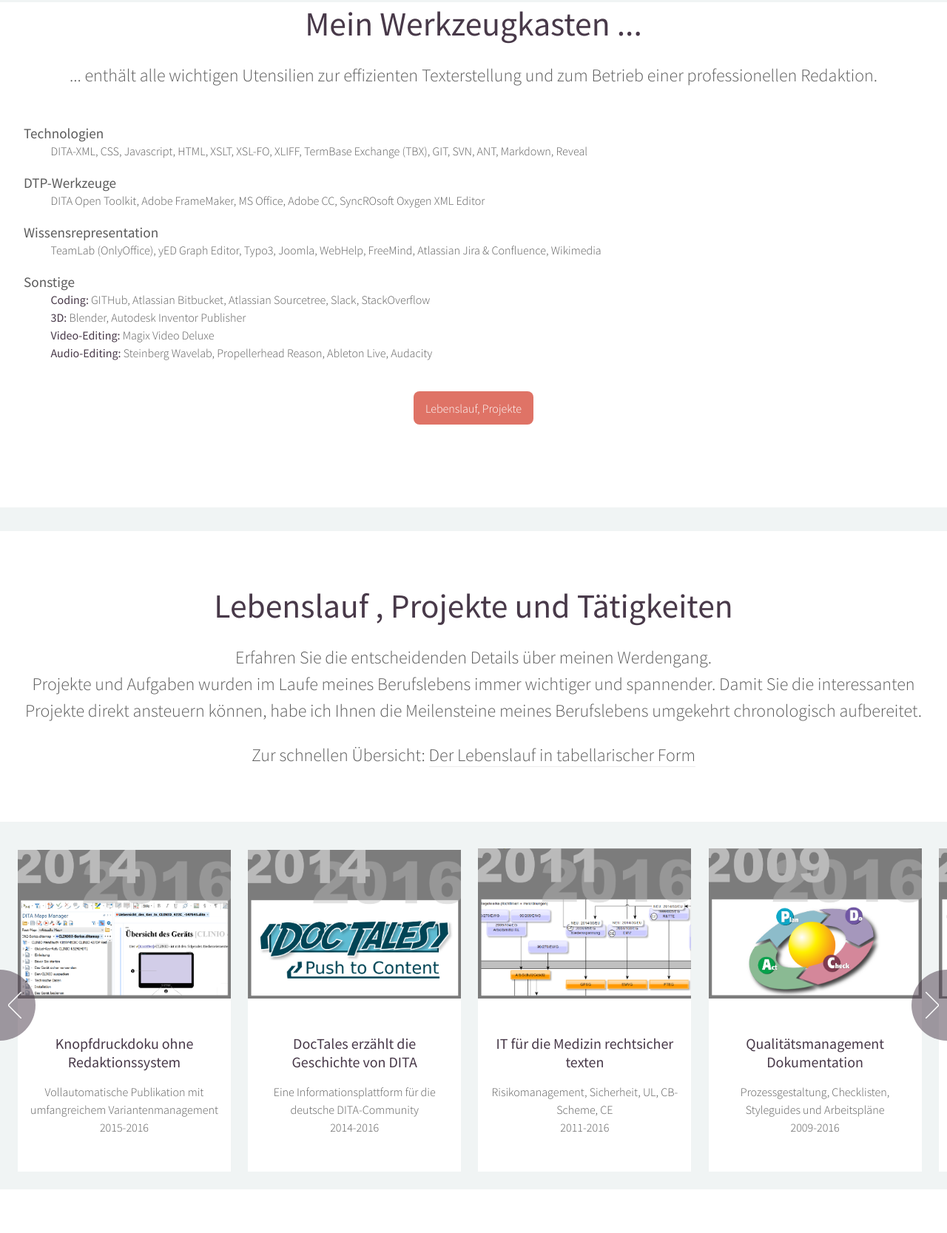
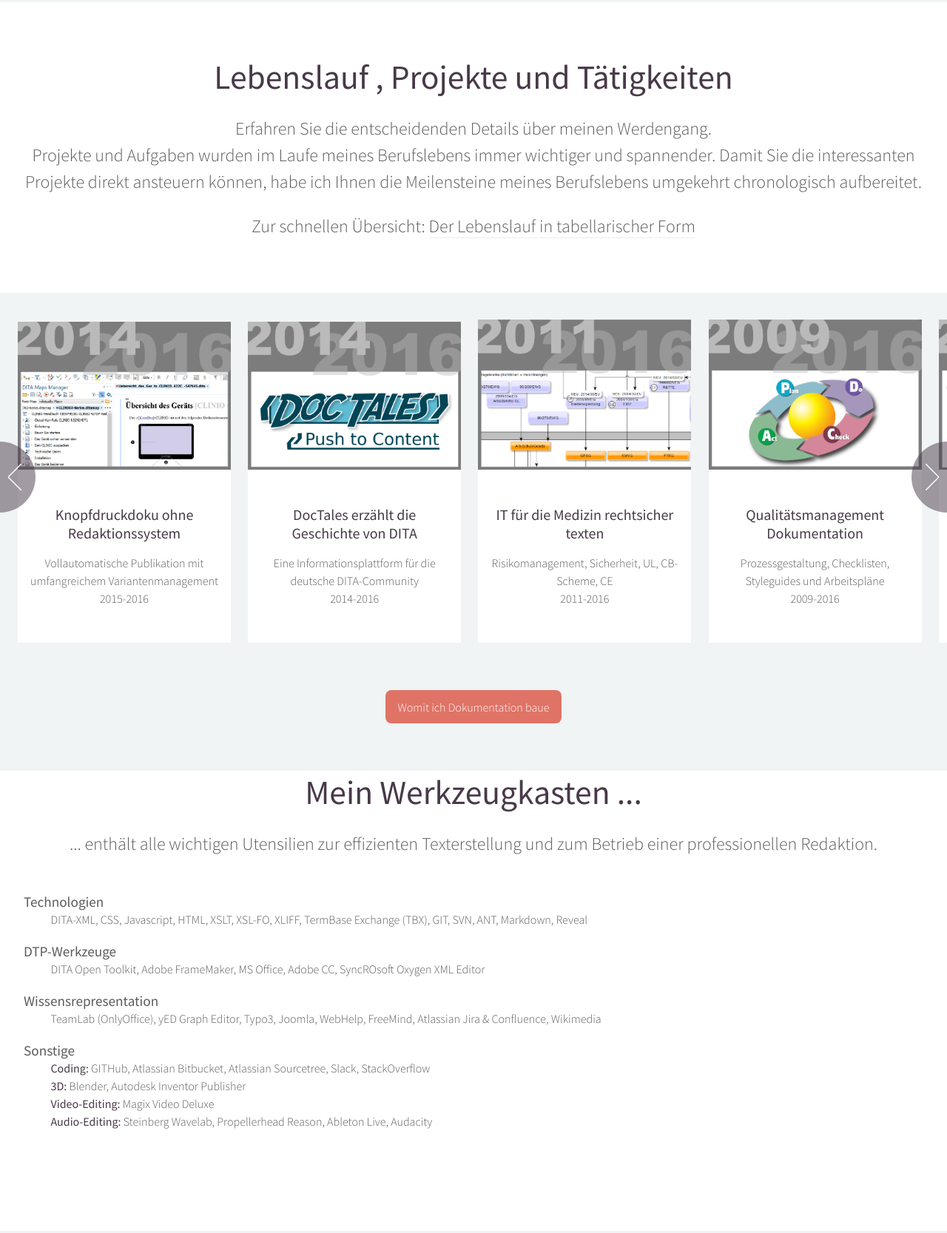
Before and after one commit to RM-Redakteur/webprofile, a plain HTML site: page index.html in a window 1280 px wide. Shown: the part 2054-3721 px from the top of the page at 74% size. Drawn offline with Linux system fonts and the light colour scheme; files whose address does not match are found by name.

Commit message:
Struktur geändert. Projekte vor Werkzeuge

```diff
--- a/index.html
+++ b/index.html
@@ -157,43 +157,6 @@
 							data-animation="fade">Formblatt</a>-->
 					</p>
 					<footer>
-						<a href="#Technologien" class="button scrolly">Womit ich Dokumentation
-							baue</a>
-					</footer>
-				</article>
-			</div>
-			<!--Technologien und Werkzeuge -->
-			<div class="wrapper style2">
-				<article id="Technologien" class="container special">
-					<!--<a href="#" class="image featured"><img src="images/pic06.jpg" alt="" /></a>-->
-					<header>
-						<h2>Mein Werkzeugkasten ...</h2>
-						<p> ... enthält alle wichtigen Utensilien zur effizienten Texterstellung und
-							zum Betrieb einer professionellen Redaktion.</p>
-					</header>
-					<dl title="Werkzeuge">
-						<dt>Technologien</dt>
-						<dd>DITA-XML, CSS, Javascript, HTML, XSLT, XSL-FO, XLIFF, TermBase Exchange
-							(TBX), GIT, SVN, ANT, Markdown, Reveal </dd>
-
-						<dt>DTP-Werkzeuge</dt>
-						<dd>DITA Open Toolkit, Adobe FrameMaker, MS Office, Adobe CC, SyncROsoft
-							Oxygen XML Editor</dd>
-
-						<dt>Wissensrepresentation</dt>
-						<dd>TeamLab (OnlyOffice), yED Graph Editor, Typo3, Joomla, WebHelp,
-							FreeMind, Atlassian Jira &amp; Confluence, Wikimedia</dd>
-
-						<dt>Sonstige</dt>
-						<dd><b>Coding:</b> GITHub, Atlassian Bitbucket, Atlassian Sourcetree, Slack,
-							StackOverflow <br />
-							<b>3D:</b> Blender, Autodesk Inventor Publisher <br />
-							<b>Video-Editing:</b> Magix Video Deluxe <br />
-							<b>Audio-Editing:</b> Steinberg Wavelab, Propellerhead Reason, Ableton
-							Live, Audacity</dd>
-
-					</dl>
-					<footer>
 						<a href="#banner" class="button scrolly">Lebenslauf, Projekte</a>
 					</footer>
 				</article>
@@ -207,8 +170,8 @@
 						und spannender. Damit Sie die interessanten Projekte direkt ansteuern
 						können, habe ich Ihnen die Meilensteine meines Berufslebens umgekehrt
 						chronologisch aufbereitet. </p>
-					<p>Zur schnellen
-						Übersicht: <a href="#" data-reveal-id="Lebenslauf" data-animation="fade">Der Lebenslauf in tabellarischer Form</a></p>
+					<p>Zur schnellen Übersicht: <a href="#" data-reveal-id="Lebenslauf"
+							data-animation="fade">Der Lebenslauf in tabellarischer Form</a></p>
 				</header>
 			</section>
 			<!-- Lebenslauf Carousel -->
@@ -355,8 +318,53 @@
 						<p>Grundhandwerk für den späteren Werdegang: Illustration + technisches
 							Zeichnen<br />1992-1998</p>
 					</article>
+
 				</div>
+
 			</section>
+			<article class="container special">
+				<footer>
+				<a href="#Technologien" class="button scrolly">Womit ich Dokumentation
+					baue</a>
+				</footer>
+			</article>
+			<!--Technologien und Werkzeuge -->
+			<div class="wrapper style2">
+				<article id="Technologien" class="container special">
+					<!--<a href="#" class="image featured"><img src="images/pic06.jpg" alt="" /></a>-->
+					<header>
+						<h2>Mein Werkzeugkasten ...</h2>
+						<p> ... enthält alle wichtigen Utensilien zur effizienten Texterstellung und
+							zum Betrieb einer professionellen Redaktion.</p>
+					</header>
+					<dl title="Werkzeuge">
+						<dt>Technologien</dt>
+						<dd>DITA-XML, CSS, Javascript, HTML, XSLT, XSL-FO, XLIFF, TermBase Exchange
+							(TBX), GIT, SVN, ANT, Markdown, Reveal </dd>
+
+						<dt>DTP-Werkzeuge</dt>
+						<dd>DITA Open Toolkit, Adobe FrameMaker, MS Office, Adobe CC, SyncROsoft
+							Oxygen XML Editor</dd>
+
+						<dt>Wissensrepresentation</dt>
+						<dd>TeamLab (OnlyOffice), yED Graph Editor, Typo3, Joomla, WebHelp,
+							FreeMind, Atlassian Jira &amp; Confluence, Wikimedia</dd>
+
+						<dt>Sonstige</dt>
+						<dd><b>Coding:</b> GITHub, Atlassian Bitbucket, Atlassian Sourcetree, Slack,
+							StackOverflow <br />
+							<b>3D:</b> Blender, Autodesk Inventor Publisher <br />
+							<b>Video-Editing:</b> Magix Video Deluxe <br />
+							<b>Audio-Editing:</b> Steinberg Wavelab, Propellerhead Reason, Ableton
+							Live, Audacity</dd>
+
+					</dl>
+					<footer>
+
+					</footer>
+				</article>
+			</div>
+
 			<!-- Main -->
 			<!-- Private Features -->
 			<div class="wrapper style1">
@@ -599,8 +607,8 @@
 					</tr>
 					<tr>
 						<td>2002-2007</td>
-						<td>Studium der Technischen Redaktion an der Fachhochschule Hannover
-							mit <br />Abschluss als Diplom-Redakteur (FH)</td>
+						<td>Studium der Technischen Redaktion an der Fachhochschule Hannover mit
+							<br />Abschluss als Diplom-Redakteur (FH)</td>
 					</tr>
 					<tr>
 						<td></td>
@@ -608,8 +616,8 @@
 					</tr>
 					<tr>
 						<td>01/2007- 06/2007</td>
-						<td>Semesterpraktikum und Diplomarbeit in der Technischen Redaktion
-							der Vectron Systems AG, Münster</td>
+						<td>Semesterpraktikum und Diplomarbeit in der Technischen Redaktion der
+							Vectron Systems AG, Münster</td>
 					</tr>
 					<tr>
 						<td></td>
@@ -634,8 +642,8 @@
 					</tr>
 					<tr>
 						<td>2009-heute</td>
-						<td>Aktives Mitglied der Qualitätsmanagement-Teams der Rein Medical
-							GmbH, Mönchengladbach</td>
+						<td>Aktives Mitglied der Qualitätsmanagement-Teams der Rein Medical GmbH,
+							Mönchengladbach</td>
 					</tr>
 					<tr>
 						<td></td>
@@ -643,11 +651,11 @@
 					</tr>
 					<tr>
 						<td>2012-heute</td>
-						<td>Regulatory Affairs Manager und Normspezialist der Rein Medical
-							GmbH, Mönchengladbach</td>
+						<td>Regulatory Affairs Manager und Normspezialist der Rein Medical GmbH,
+							Mönchengladbach</td>
 					</tr>
-			</tbody></table>
-
+				</tbody>
+			</table>
 			<h2>Projekte</h2>
 			<table class="llauf" title="Lebenslauf">
 				<tbody>
@@ -655,8 +663,8 @@
 					<tr>
 						<td>2008</td>
 						<td>Konzeption und Aufbau einer Redaktionsumgebung auf Basis von Typo3
-							(Web-CMS), Adobe FrameMaker8 und DITA-XML für die Technische
-							Redaktion der Rein Medical GmbH, Mönchengladbach</td>
+							(Web-CMS), Adobe FrameMaker8 und DITA-XML für die Technische Redaktion
+							der Rein Medical GmbH, Mönchengladbach</td>
 					</tr>
 					<tr>
 						<td></td>
@@ -674,8 +682,8 @@
 					<tr>
 						<td>2014-2015</td>
 						<td>Umstellung der Redaktionsumgebung von FrameMaker8 und Typo3 auf den
-							OxygenXML-Editor und das DITA Open-Toolkit für die Technische
-							Redaktion der Rein Medical GmbH, Mönchengladbach</td>
+							OxygenXML-Editor und das DITA Open-Toolkit für die Technische Redaktion
+							der Rein Medical GmbH, Mönchengladbach</td>
 					</tr>
 
 
```
